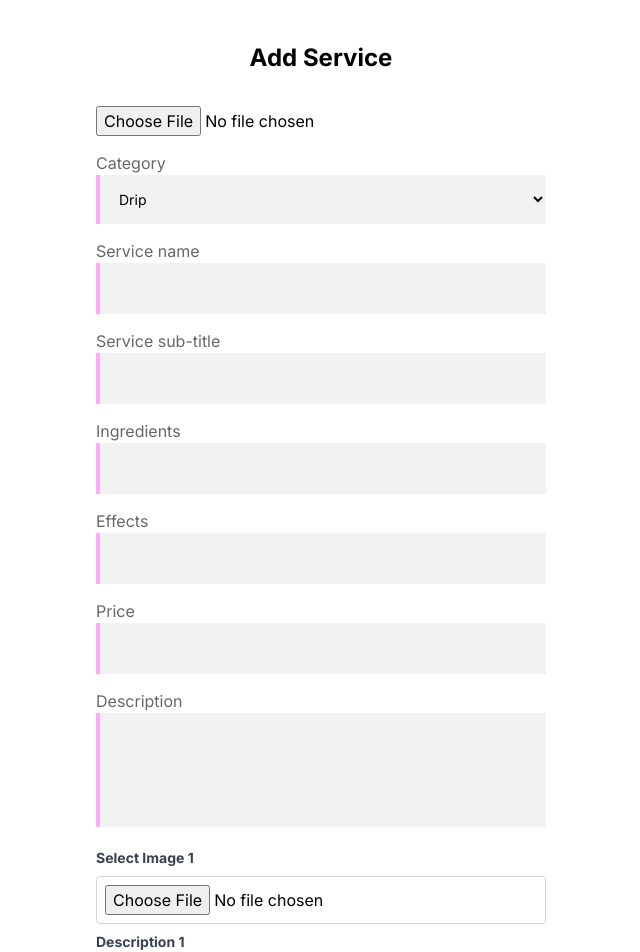
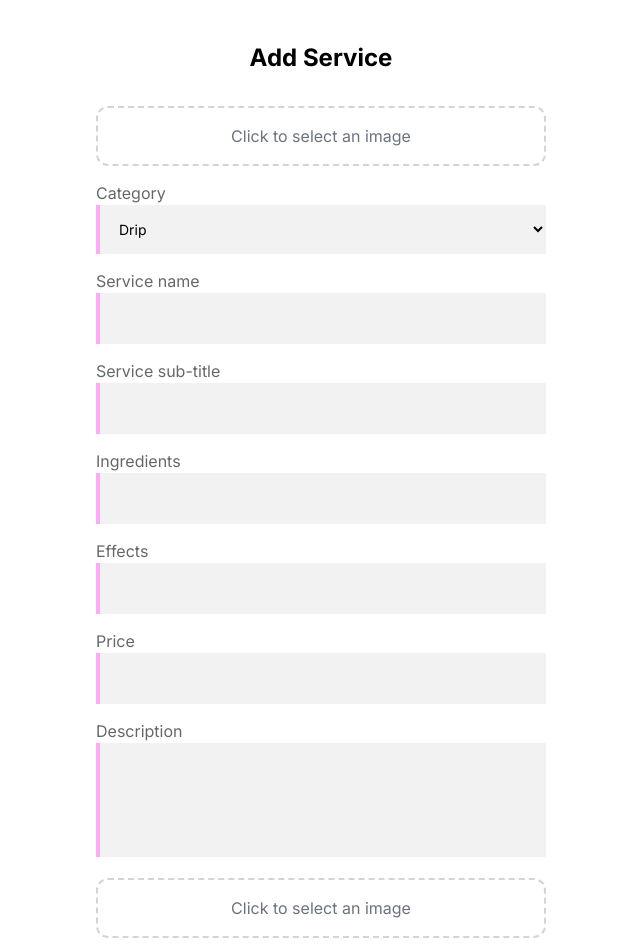
Before and after one commit to AmashChaudhry/pony-party, a Next.js app: page /pages/add-service in a window 1280 px wide. Shown: the part 80-1032 px from the top of the page, without its empty margins (319-959 px from the left). Built offline with nearby package versions, Linux system fonts and the light colour scheme; no server answers; the database is empty.

Commit message:
Minor changes

```diff
--- a/src/app/pages/add-service/page.jsx
+++ b/src/app/pages/add-service/page.jsx
@@ -136,12 +136,28 @@ export default function AddService() {
                     <h2 className="text-[24px] font-bold">Add Service</h2>
                 </div>
                 <div className="flex flex-col w-full mb-[15px]">
-                    <form>
+                    <label htmlFor="file-upload" className="w-full cursor-pointer">
+                        <div className="border-2 border-dashed border-gray-300 p-4 text-center rounded-xl hover:border-black transition-all duration-200">
+                            {!image ? (
+                                <p className="text-gray-500">Click to select an image</p>
+                            ) : (
+                                <div className="flex flex-col items-center">
+                                    <img
+                                        className="h-[200px] w-auto object-fit mb-2"
+                                        src={URL.createObjectURL(image)}
+                                        alt="Selected"
+                                    />
+                                    <p className="text-black mt-2">{image.name}</p>
+                                </div>
+                            )}
+                        </div>
+                    </label>
                     <input
+                        id="file-upload"
                         type="file"
+                        className="hidden"
                         onChange={(e) => setImage(e.target.files[0])}
                     />
-                    </form>
                 </div>
                 <div className="mb-[15px] w-full">
                     <label className="text-black text-opacity-60">Category</label><br />
@@ -203,12 +219,10 @@ export default function AddService() {
                     service.category === 'Injection' ?
                         <div className="flex flex-col w-full mb-[15px]">
                             <label className="text-black text-opacity-60">Service Icon</label>
-                            <form>
                             <input
                                 type="file"
                                 onChange={(e) => setIcon(e.target.files[0])}
                             />
-                            </form>
                         </div> : null
                 }
                 <div className="mb-[15px] w-full">
@@ -236,34 +250,41 @@ export default function AddService() {
                 <div className="w-full">
                     {inputs.map((input, index) => (
                         <div key={index} className="mb-4">
-                            <div>
-                                <label className="block text-gray-700 text-sm font-bold mb-2">
-                                    Select Image {index + 1}
+                            <div className="mb-[15px]">
+                                <label htmlFor={`file-upload-${index}`} className="w-full cursor-pointer">
+                                    <div className="border-2 border-dashed border-gray-300 p-4 text-center rounded-xl hover:border-black transition-all duration-200">
+                                        {!inputs[index].icon ? (
+                                            <p className="text-gray-500">Click to select an image</p>
+                                        ) : (
+                                            <div className="flex flex-col items-center">
+                                                <img
+                                                    className="h-[80px] w-auto mb-2"
+                                                    src={inputs[index].icon instanceof File ? URL.createObjectURL(inputs[index].icon) : inputs[index].icon}
+                                                    alt={`Selected Image ${index + 1}`}
+                                                />
+                                                <p className="text-black mt-2">{inputs[index].icon.name}</p>
+                                            </div>
+                                        )}
+                                    </div>
                                 </label>
                                 <input
+                                    id={`file-upload-${index}`}
                                     type="file"
                                     name="icon"
-                                    className="w-full p-2 mb-2 border border-gray-300 rounded"
+                                    className="hidden"
                                     onChange={(e) => handleInputChange(index, e)}
                                 />
                             </div>
-                            {input.icon && (
-                                <img
-                                    src={input.icon}
-                                    alt={`icon ${index + 1}`}
-                                    className="mt-2 max-w-full h-auto"
-                                />
-                            )}
                             <div>
                                 <label className="block text-gray-700 text-sm font-bold mb-2">
-                                    Description {index + 1}
+                                    Use {index + 1}
                                 </label>
                                 <input
                                     type="text"
                                     name="name"
                                     value={input.name}
                                     onChange={(e) => handleInputChange(index, e)}
-                                    className="w-full p-2 border border-gray-300 rounded mb-4"
+                                    className="w-full p-2 border border-gray-300 rounded"
                                     placeholder="Enter description"
                                 />
                             </div>
```
Lines whose indentation alone changed are shown as unchanged.
